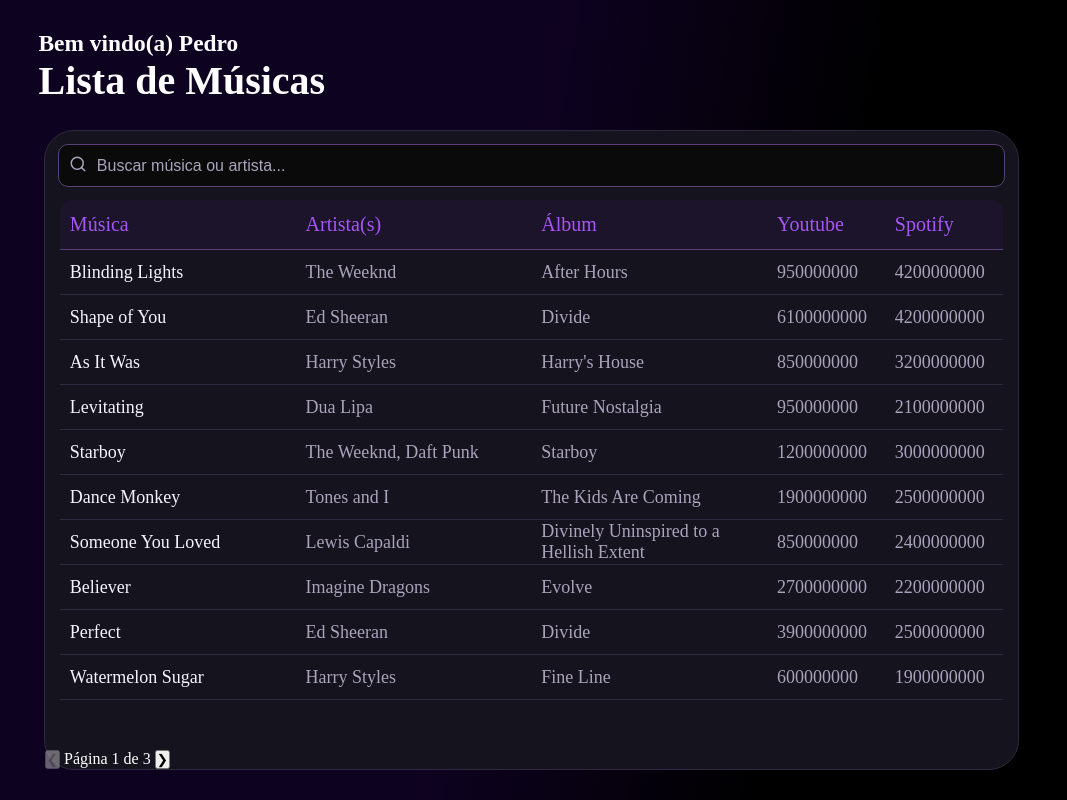
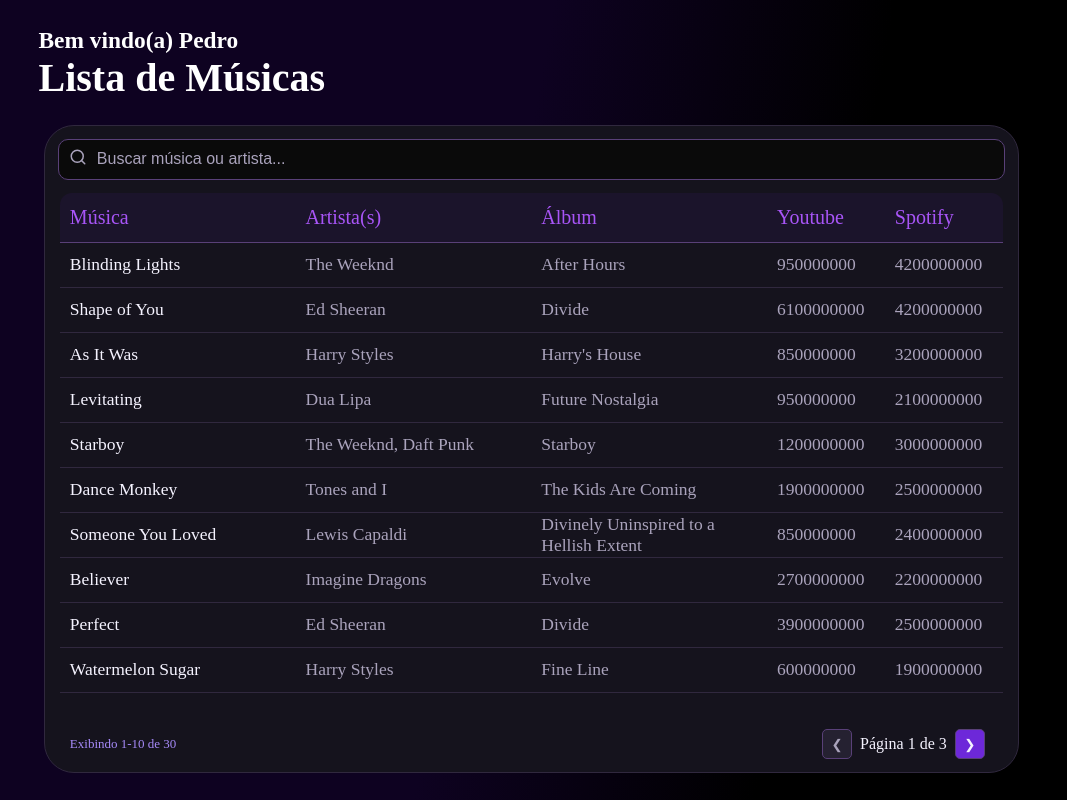
Before and after one commit to grupo5-pi/beatwise, a website: page public/listaMusica.html in a window 1280 px wide. Shown: the full height of the page, 213-1280 px from the left. Drawn offline with Linux system fonts and the light colour scheme.

Commit message:
feat: Adiciona estilização para a paginação da página de músicas

```diff
--- a/public/css/listas.css
+++ b/public/css/listas.css
@@ -52,7 +52,7 @@ body {
     justify-content: space-between;
     height: 10%;
     width: 92%;
-    margin: 30px 0 20px 0;
+    margin: 27px 0 18px 0;
 }
 
 .conteudo .conteudo-topo .titulos {
@@ -61,11 +61,11 @@ body {
     font-size: 20px;
 }
 
-/* tabela */
+/* Lista */
 .tabela {
     display: flex;
     flex-direction: column;
-    height: 80%;
+    height: 81%;
     width: 91%;
     background-color: var(--color-bg-card);
     border: solid 1px var(--color-border);
@@ -111,7 +111,7 @@ body {
     justify-content: space-between;
     height: 90%;
     width: 100%;
-    padding: 0 15px 10px 15px;
+    padding: 0 15px 0 15px;
 }
 
 .lista .coluna {
@@ -121,7 +121,7 @@ body {
     width: 100%;
     border-radius: 20px;
     color: black;
-    font-size: 18px;
+    font-size: 17.5px;
 }
 
 .lista .coluna .grids {
@@ -158,3 +158,35 @@ body {
 .lista .coluna .right {
     border-radius: 0 12px 0 0;
 }
+
+/* Paginação */
+footer {
+    display: flex;
+    align-items: center;
+    justify-content: space-between;
+    margin: 10px 25px 13px 25px;
+    font-size: small;
+    color: var(--color-accent);
+}
+
+.paginacao {
+    display: flex;
+    align-items: center;
+    color: var(--color-text-primary);
+    font-size: medium;
+}
+
+.paginacao button {
+    height: 30px;
+    width: 30px;
+    margin: 0 8px;
+    color: var(--color-text-primary);
+    background-color: var(--color-bw-violet);
+    border: solid 1px var(--color-border-strong);
+    border-radius: 5px;
+}
+
+.paginacao button:disabled {
+    color: var(--color-text-secondary);
+    background-color: var(--color-bg-secondary);
+}
--- a/public/listaMusica.html
+++ b/public/listaMusica.html
@@ -74,11 +74,16 @@
                 </div>
             </div>
 
+            <footer>
+                <div id="exibicao"></div>
+
+                <!-- Paginação -->
                 <div class="paginacao">
                     <button id="anterior" onclick="voltarPagina()">❮</button>
                     <span id="pagina">Página 1</span>
                     <button id="proxima" onclick="avancarPagina()">❯</button>
                 </div>
+            </footer>
         </div>
     </div>
 
@@ -134,6 +139,7 @@
 
             const inicio = (paginaAtual - 1) * 10;
             const fim = inicio + 10;
+            document.getElementById("exibicao").textContent = `Exibindo ${inicio + 1}-${fim} de ${musicas.length}`;
 
             for (let i = inicio; i < fim; i++) {
                 const musica = tratarMusica(i);
```
Lines whose indentation alone changed are shown as unchanged.
